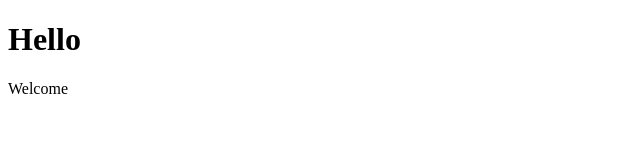
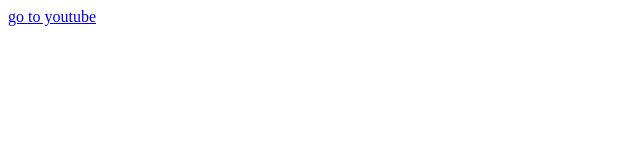
Before and after one commit to TusharPorwal/MyFirstRepo, a plain HTML site: page index.html in a window 1280 px wide. Shown: the whole page, without its empty margins (0-640 px from the left). Drawn offline with Linux system fonts and the light colour scheme.

Commit message:
Update index.html
updated

```diff
--- a/index.html
+++ b/index.html
@@ -1,10 +1,9 @@
 <!DOCTYPE html>
 <html>
-<title>My first PG page</title>
+<head>
+	<title>Welcome</title>
+</head>
 <body>
-
-<h1>Hello</h1>
-<p>Welcome</p>
-
+<a href="http://www.youtube.com">go to youtube</a>
 </body>
 </html>
```
